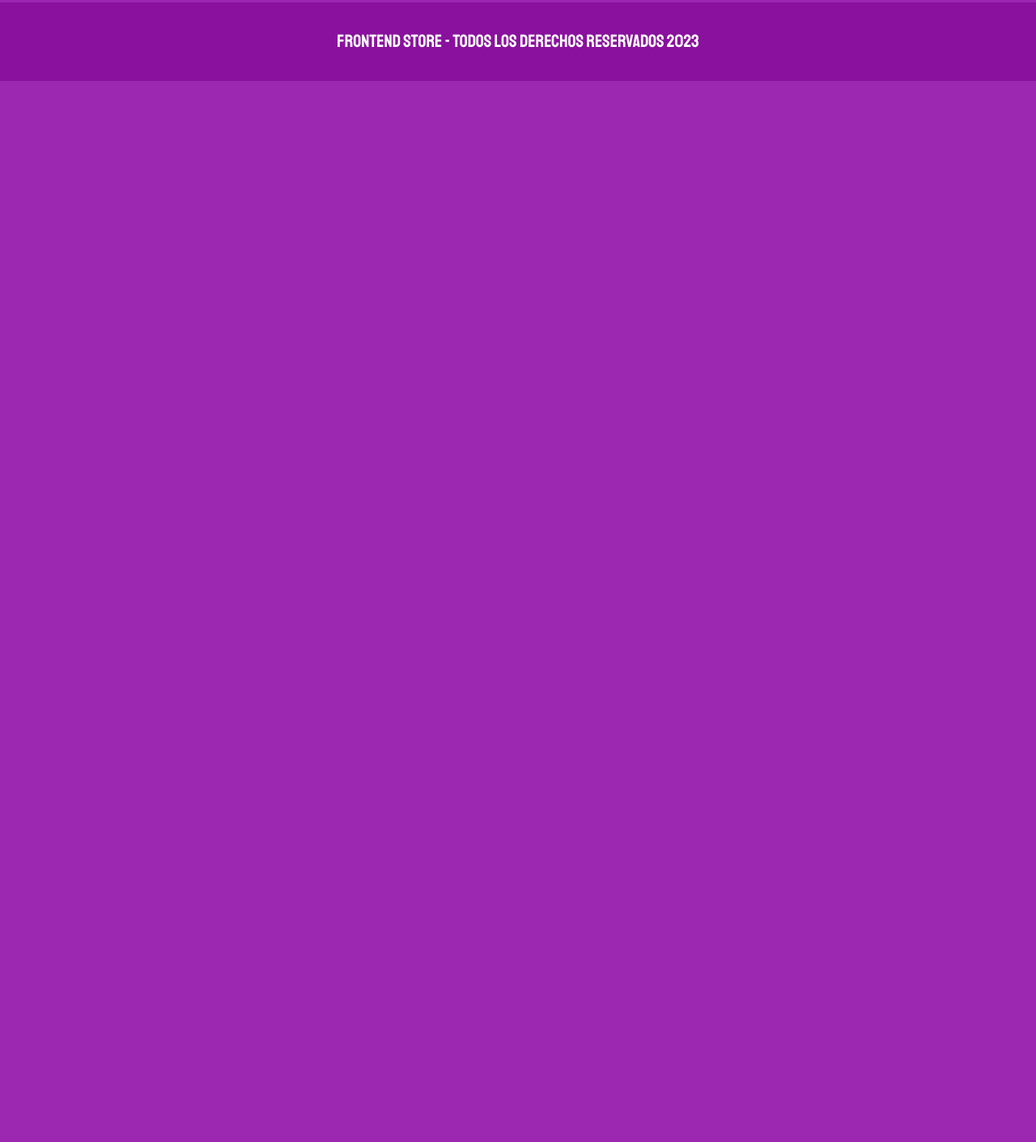
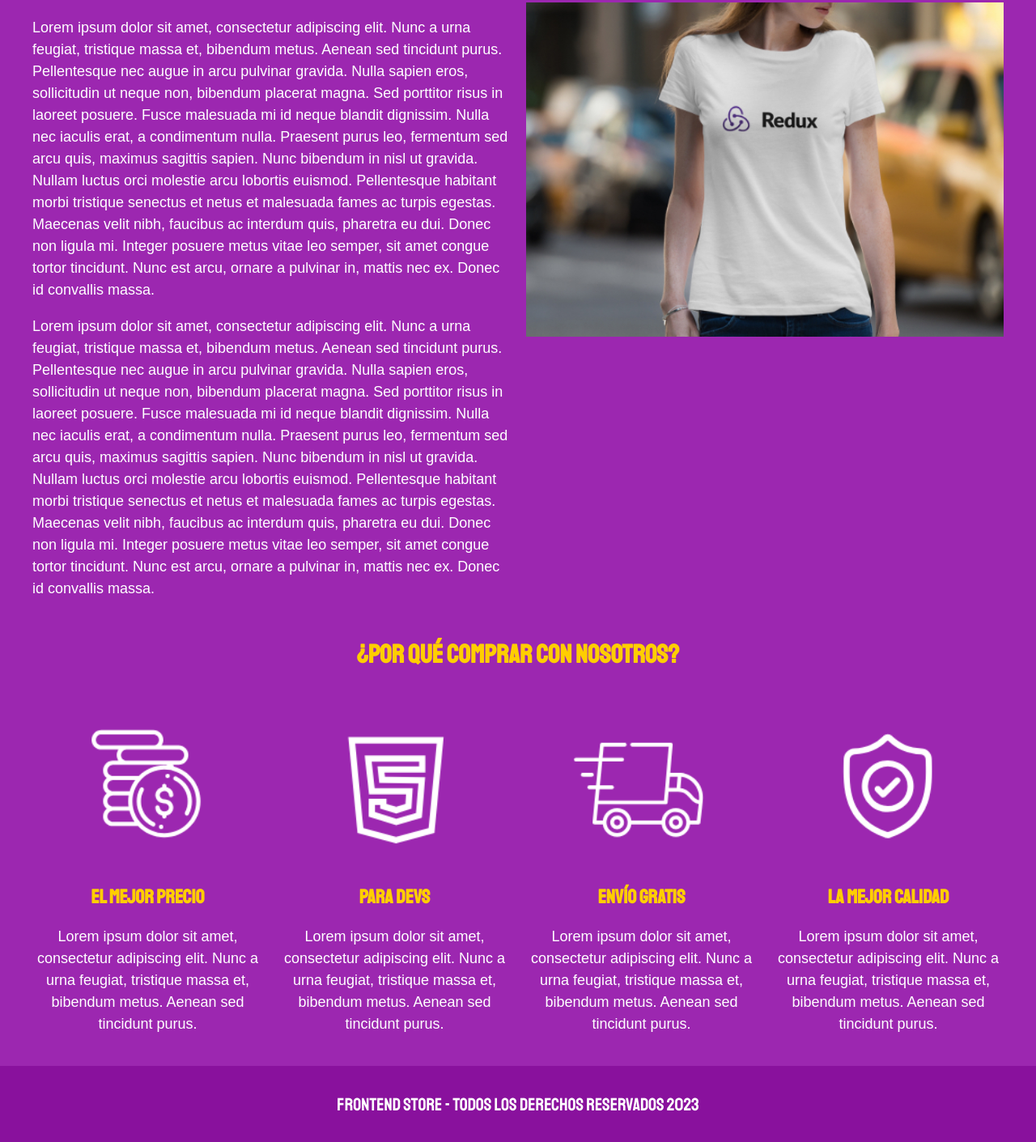
Before and after one commit to lasaro069/tienda_virtual, a plain HTML site: page nosotros.html in a window 1280 px wide. Shown: the part 317-1728 px from the top of the page at 81% size. Before the commit the page ends 800 px from the top, so only its background shows below. Drawn offline with Linux system fonts and the light colour scheme; a web font is replaced by a local one.

Commit message:
se inserta informacion en pagina nosotros.html, se crean los estilos en estilos.css para la página nosotros.html

```diff
--- a/css/estilos.css
+++ b/css/estilos.css
@@ -204,5 +204,61 @@ h3 {
   .grafico--node {
     grid-row: 5 /6;
     grid-column: 2 / 4;
+    column-gap: 2rem;
   }
 }
+
+/*  ***** PAGINA NOSOTROS *****  */
+
+.nosotros{
+  display: grid;
+  grid-template-rows: repeat(2, auto);
+}
+
+@media (min-width: 768px) {
+
+  .nosotros{
+    grid-template-columns: repeat(2, 1fr);
+    column-gap: 2rem;
+  }
+
+}
+
+.nosotros__imagen{
+  grid-row: 1 / 2;
+  width: 100%;
+}
+
+@media (min-width: 768px) {
+  .nosotros__imagen{
+    grid-column: 2 / 3;
+  }
+
+}
+
+/*  ***** Bloques *****  */
+
+
+.bloques{
+  display: grid;
+  grid-template-columns: repeat(2, 1fr);
+  gap: 2rem;
+}
+
+@media (min-width: 768px) {
+    .bloques{
+      grid-template-columns: repeat(4, 1fr);
+    }
+}
+
+.bloque{
+  text-align: center;
+}
+
+.bloque__imagen{
+  width: 100%;
+}
+
+.bloque__titulo{
+  margin: 0;
+}
--- a/nosotros.html
+++ b/nosotros.html
@@ -26,7 +26,51 @@
 
     <main class="contenedor">
         <h1>Nosotros</h1>
+
+        <div class="nosotros">
+            <div class="nosotros__contenido">
+                <p>Lorem ipsum dolor sit amet, consectetur adipiscing elit. Nunc a urna feugiat, tristique massa et, bibendum metus. Aenean sed tincidunt purus. Pellentesque nec augue in arcu pulvinar gravida. Nulla sapien eros, sollicitudin ut neque non, bibendum placerat magna. Sed porttitor risus in laoreet posuere. Fusce malesuada mi id neque blandit dignissim. Nulla nec iaculis erat, a condimentum nulla. Praesent purus leo, fermentum sed arcu quis, maximus sagittis sapien. Nunc bibendum in nisl ut gravida. Nullam luctus orci molestie arcu lobortis euismod. Pellentesque habitant morbi tristique senectus et netus et malesuada fames ac turpis egestas. Maecenas velit nibh, faucibus ac interdum quis, pharetra eu dui. Donec non ligula mi. Integer posuere metus vitae leo semper, sit amet congue tortor tincidunt. Nunc est arcu, ornare a pulvinar in, mattis nec ex. Donec id convallis massa.
+
+                    </p>
+                <p>Lorem ipsum dolor sit amet, consectetur adipiscing elit. Nunc a urna feugiat, tristique massa et, bibendum metus. Aenean sed tincidunt purus. Pellentesque nec augue in arcu pulvinar gravida. Nulla sapien eros, sollicitudin ut neque non, bibendum placerat magna. Sed porttitor risus in laoreet posuere. Fusce malesuada mi id neque blandit dignissim. Nulla nec iaculis erat, a condimentum nulla. Praesent purus leo, fermentum sed arcu quis, maximus sagittis sapien. Nunc bibendum in nisl ut gravida. Nullam luctus orci molestie arcu lobortis euismod. Pellentesque habitant morbi tristique senectus et netus et malesuada fames ac turpis egestas. Maecenas velit nibh, faucibus ac interdum quis, pharetra eu dui. Donec non ligula mi. Integer posuere metus vitae leo semper, sit amet congue tortor tincidunt. Nunc est arcu, ornare a pulvinar in, mattis nec ex. Donec id convallis massa.</p>
+
+            </div>
+            <img class="nosotros__imagen" src="/img/nosotros.jpg" alt="Imagen nostros">
+        </div>
     </main>
+
+    <section class="contenedor comprar">
+        <h2 class="comprar__titulo">¿Por qué Comprar con nosotros?</h2>
+
+        <div class="bloques">
+
+            <div class="bloque">
+                <img class="bloque__imagen" src="/img/icono_1.png" alt="por que comprar">
+                <h3 class="bloque__titulo">El Mejor Precio</h3>
+                <p>Lorem ipsum dolor sit amet, consectetur adipiscing elit. Nunc a urna feugiat, tristique massa et, bibendum metus. Aenean sed tincidunt purus.</p>
+            </div>
+
+            <div class="bloque">
+                <img class="bloque__imagen" src="/img/icono_2.png" alt="por que comprar">
+                <h3 class="bloque__titulo">Para Devs</h3>
+                <p>Lorem ipsum dolor sit amet, consectetur adipiscing elit. Nunc a urna feugiat, tristique massa et, bibendum metus. Aenean sed tincidunt purus.</p>
+            </div>
+
+            <div class="bloque">
+                <img class="bloque__imagen" src="/img/icono_3.png" alt="por que comprar">
+                <h3 class="bloque__titulo">Envío Gratis</h3>
+                <p>Lorem ipsum dolor sit amet, consectetur adipiscing elit. Nunc a urna feugiat, tristique massa et, bibendum metus. Aenean sed tincidunt purus.</p>
+            </div>
+
+            <div class="bloque">
+                <img class="bloque__imagen" src="/img/icono_4.png" alt="por que comprar">
+                <h3 class="bloque__titulo">La Mejor Calidad</h3>
+                <p>Lorem ipsum dolor sit amet, consectetur adipiscing elit. Nunc a urna feugiat, tristique massa et, bibendum metus. Aenean sed tincidunt purus.</p>
+            </div>
+
+        </div>
+
+    </section>
 
     <footer class="footer">
         <p class="footer__texto">FrontEnd Store - Todos los derechos Reservados 2023</p>
```
